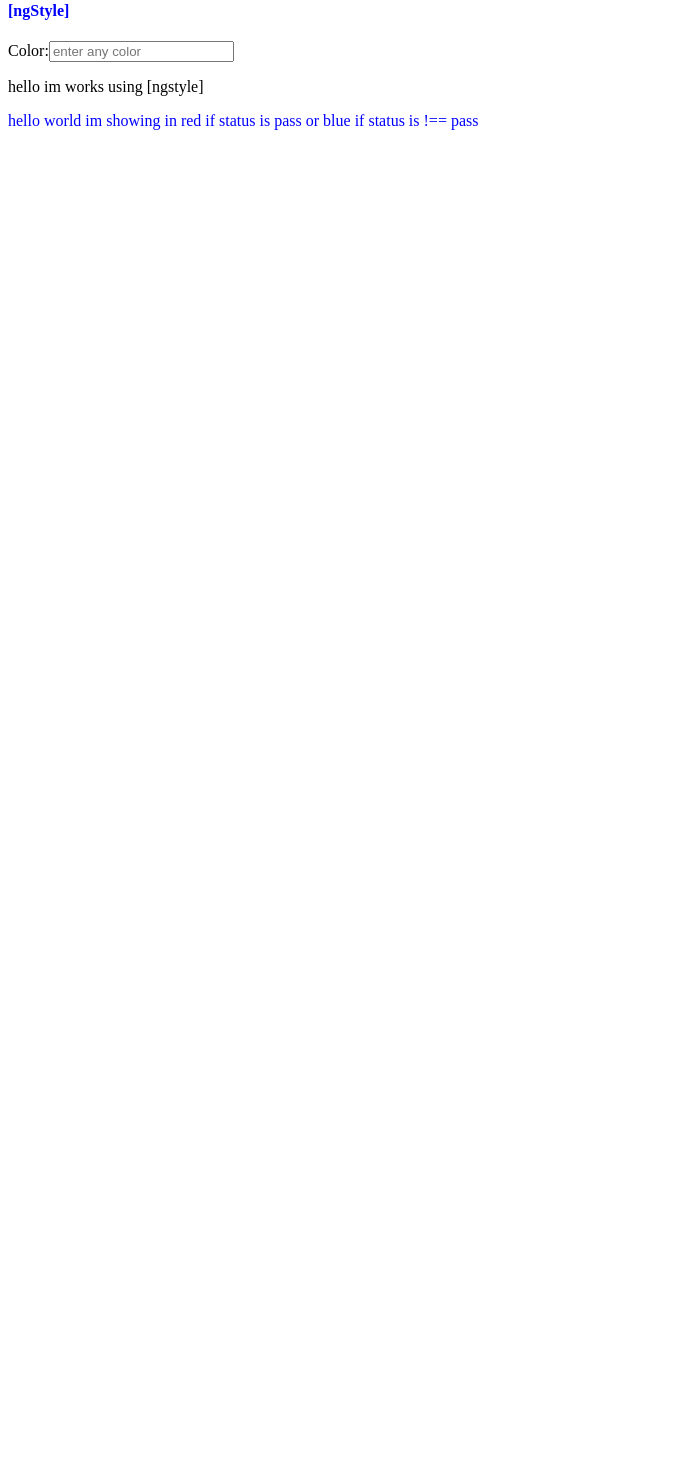
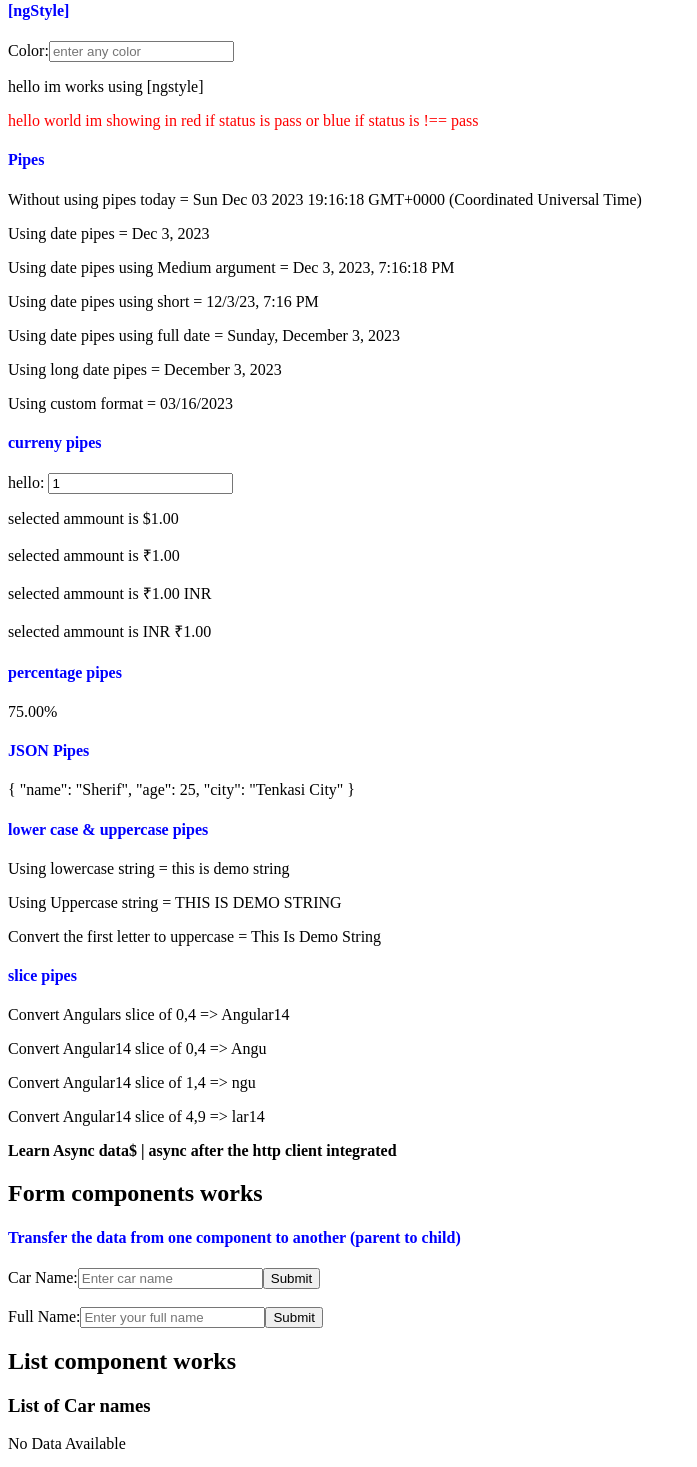
Before and after one commit to Mdksherif/angular-basics, an Angular app: page / in a window 1280 px wide. Shown: the part 2661-4128 px from the top of the page, without its empty margins (0-697 px from the left). Before the commit the page ends 2799 px from the top, so only its background shows below. Built offline with nearby package versions, Linux system fonts and the light colour scheme.

Commit message:
basics, directives,pipes,decorators

```diff
--- a/src/app/app.component.html
+++ b/src/app/app.component.html
@@ -1,2 +1,4 @@
 <h1>app components works</h1>
 <app-basics></app-basics>
+<app-directives></app-directives>
+<app-form></app-form>
--- a/src/app/app.module.ts
+++ b/src/app/app.module.ts
@@ -6,12 +6,16 @@ import { AppComponent } from './app.component';
 import { BasicsComponent } from './basics/basics.component';
 import { FormsModule } from '@angular/forms';
 import { DirectivesComponent } from './directives/directives.component';
+import { FormComponent } from './form/form.component';
+import { ListComponent } from './list/list.component';
 
 @NgModule({
   declarations: [
     AppComponent,
     BasicsComponent,
-    DirectivesComponent
+    DirectivesComponent,
+    FormComponent,
+    ListComponent
   ],
   imports: [
     BrowserModule,
--- a/src/app/basics/basics.component.html
+++ b/src/app/basics/basics.component.html
@@ -45,4 +45,3 @@
 <input type="text" (input)="handleInput($event)" placeholder="type something...">
 <p>value : {{inputValue}}</p>
 <p>learn more events from mdn by google search of dom events</p>
-<app-directives></app-directives>
--- a/src/app/directives/directives.component.html
+++ b/src/app/directives/directives.component.html
@@ -156,3 +156,43 @@ export class ExampleComponent {
 <div [ngStyle]="{'color':status == 'pass'?'red':'blue'}">
   hello world im showing in red if status is pass or blue if status is !== pass
 </div>
+
+
+<!--Pipes-->
+<h4>Pipes</h4>
+<p>Without using pipes today = {{today}}</p>
+<p>Using date pipes = {{today|date}}</p>
+<p>Using date pipes using Medium argument = {{today|date:'medium'}}</p>
+<p>Using date pipes using short  = {{today|date:'short'}}</p>
+<p>Using date pipes using full date = {{today|date:'fullDate'}}</p>
+<p>Using long date pipes = {{today|date:'longDate'}}</p>
+<p>Using custom format  = {{today|date:'dd/mm/yyyy'}}</p>
+<!-- currencies pipes -->
+<h4>curreny pipes</h4>
+hello: <input type="text" [(ngModel)]="amount" placeholder="enter your amount"><br>
+<p>selected ammount is {{ amount | currency:'USD':'symbol':'1.2-2' }}</p>
+<p>selected ammount is {{ amount | currency:'INR':'symbol':'1.2-2' }}</p>
+<p>selected ammount is {{ amount | currency:'INR':true:'1.2-2'}} INR </p>
+<p>selected ammount is {{ 'INR ' + (amount | currency:'INR':true:'1.2-2') }} </p>
+<!-- percentage pipes -->
+<h4>percentage pipes</h4>
+<p>{{ 0.75 | percent:'2.2-2' }} </p>
+
+
+<!-- json pipes -->
+<h4>JSON Pipes</h4>
+<p>{{demoObject | json}}</p>
+
+<!-- lowercase pipes -->
+<h4>lower case & uppercase pipes</h4>
+<p>Using lowercase string =  {{DemoString | lowercase}}</p>
+<p>Using Uppercase string =  {{DemoString | uppercase}}</p>
+<p>Convert the first letter to uppercase =  {{DemoString | titlecase}}</p>
+
+<!-- slice pipes -->
+<h4>slice pipes</h4>
+<p>Convert Angulars slice of 0,4 => {{ 'Angular14' | slice:0:9 }} </p>
+<p>Convert Angular14 slice of 0,4 => {{ 'Angular14' | slice:0:4 }} </p>
+<p>Convert Angular14 slice of 1,4 => {{ 'Angular14' | slice:1:4 }} </p>
+<p>Convert Angular14 slice of 4,9 => {{ 'Angular14' | slice:4:9 }} </p>
+<b>Learn Async data$ | async after the http client integrated</b>
--- a/src/app/directives/directives.component.ts
+++ b/src/app/directives/directives.component.ts
@@ -21,7 +21,7 @@ export class DirectivesComponent implements OnInit {
     // structural directive *ngFor using Objects
     films =[
       { title:'Harry Porter', budget:'200cr', days:'100 days', crews:["porter", "Emma watson", "Daniel RadCliffe"], earns:"300 cr", directors:["j.k rowling", "Alfonso Cuaron", "Chris colombus"]},
-      { title:'S pider Man', budget:'200cr', days:'200 days', crews:["parker", "peter", "grandma"], earns:"300 cr", directors:["sam raimi"]},
+      { title:'Spider Man', budget:'200cr', days:'200 days', crews:["parker", "peter", "grandma"], earns:"300 cr", directors:["sam raimi"]},
       { title:'Pirates of the caraibean', budget:'300cr', days:'100 days', crews:["johny deep", "keira knightely", "orlando bloom"], earns:"300 cr", directors:["Espen sandberg", "joachim Roanning"]},
       { title:'Iron Man', budget:'100cr', days:'400 days', crews:["robert Downey", "tony stark"], earns:"300 cr", directors:["jonathan kolla", "Jon Favreau"]},
       { title:'Avengers', budget:'100cr', days:'500 days', crews:["Stan lee", "Jeremy Renner", "robert Downey"], earns:"300 cr", directors:["joe, russo"]}
@@ -48,7 +48,20 @@ export class DirectivesComponent implements OnInit {
     contentfontweight = false
     //[ngStyle]
     styleModelcolor="";
-    status = 'passed'
+    status = 'pass';
+
+    // Pipes
+    today = new Date()
+    // rupees pipe
+    amount:number=this.num;
+    // json pipe
+    demoObject = {
+      name: 'Sherif',
+      age: 25,
+      city: 'Tenkasi City'
+    };
+    DemoString: string = "This is Demo String"
+
 
 
 }
--- /dev/null
+++ b/src/app/form/form.component.css
@@ -0,0 +1,3 @@
+h4 {
+    color: blue;
+}
--- /dev/null
+++ b/src/app/form/form.component.html
@@ -0,0 +1,28 @@
+
+<h2>Form components works</h2>
+<h4>Transfer the data from one component to another (parent to child)</h4>
+<form>
+    <label for="carName">Car Name:</label>
+    <input type="text" id="carName" name="carname" [(ngModel)]="carName" placeholder="Enter car name">
+    <button (click)="addCars()">Submit</button>
+</form><br>
+
+<form>
+    <label for="fullname">Full Name:</label>
+    <input type="text" id="fullname" name= "fullname" [(ngModel)]="fullname" placeholder="Enter your full name" required>
+    <button (click)="getName()">Submit</button>
+</form>
+
+<app-list [inputcars]="cars" [inputList]="nameList"></app-list>
+<div>
+    <h4>Terms and Codnitions of transfer the data from one component to another component</h4>
+    <p>The above forms are created in forms component and transfered the data in to list component this can be done by two examples in above forms</p>
+    <p>This can be done by several methods kindly understand the procedure to transfer the data from one component to another component</p>
+    <p>create a forms with a proper label, input types, id, name, [(ngModel)] and placeholder and button in <b>Forms Component</b></p>
+    <p>write a function to click the button <b>forms component</b> </p>
+    <p>create an array and push the values to that array and check with console in <b>forms component</b></p>
+    <p>now create a list components using ng g c name of component eg list  </p>
+    <p>now create a ul and based on condition to show the data</p>
+    <p>in List component.ts file import the <b>Input Decerator</b>,  and declare <b>@input('created input var')</b> before the variable declaration</p>
+    <p>In <b>form component place the selector of the forms with like event binding [created input var]="values"</b></p>
+</div>
--- /dev/null
+++ b/src/app/form/form.component.ts
@@ -0,0 +1,35 @@
+import { Component, OnInit } from '@angular/core';
+
+@Component({
+  selector: 'app-form',
+  templateUrl: './form.component.html',
+  styleUrls: ['./form.component.css']
+})
+export class FormComponent implements OnInit {
+
+  constructor() { }
+
+  ngOnInit(): void {
+  }
+  // forms
+
+  carName="";// ng model
+  cars:string[] = []; // create an array to push the value when the submit button clicks
+
+  addCars(){ // this function is used to get the car name from user and push the value to array of cars
+    this.cars.push(this.carName);
+    this.carName=""
+    console.log("car name = ", this.cars)
+  }
+
+  // ex 2
+  // get full name
+  fullname=""
+  nameList:string[]=[]
+  getName(){
+    this.nameList.push(this.fullname);
+    console.log("name list =", this.nameList);
+    this.fullname=""
+  }
+
+}
--- /dev/null
+++ b/src/app/list/list.component.html
@@ -0,0 +1,27 @@
+<h2>List component works</h2>
+<!-- app-your-component.component.html -->
+<div>
+  <h3>List of Car names</h3>
+    <div *ngIf="cars.length > 0; then carlist else emptydata"></div>
+    <ng-template #carlist>
+      <ul>
+        <li *ngFor="let carName of cars">{{ carName }}</li>
+      </ul>
+    </ng-template>
+
+    <ng-template #emptydata>
+      <p>No Data Available</p>
+    </ng-template>
+</div>
+<div>
+  <h3>List of names</h3>
+  <div *ngIf="nameList.length>0; then namedata; else nonamedata"></div>
+  <ng-template #namedata>
+    <ul>
+      <li *ngFor="let names of nameList">{{names}}</li>
+    </ul>
+  </ng-template>
+  <ng-template #nonamedata>
+    <p>No Data Available</p>
+  </ng-template>
+</div>
--- /dev/null
+++ b/src/app/list/list.component.ts
@@ -0,0 +1,18 @@
+import { Component, OnInit,Input } from '@angular/core';
+
+@Component({
+  selector: 'app-list',
+  templateUrl: './list.component.html',
+  styleUrls: ['./list.component.css']
+})
+export class ListComponent implements OnInit {
+
+  constructor() { }
+
+  ngOnInit(): void {
+  }
+
+ @Input('inputcars') cars:string[] = [];
+ @Input('inputList') nameList:string[]=[]
+
+}
```
Also changed, not shown: src/app/list/list.component.css (added), 2 other files (tests, documents, lock files or other folders).
